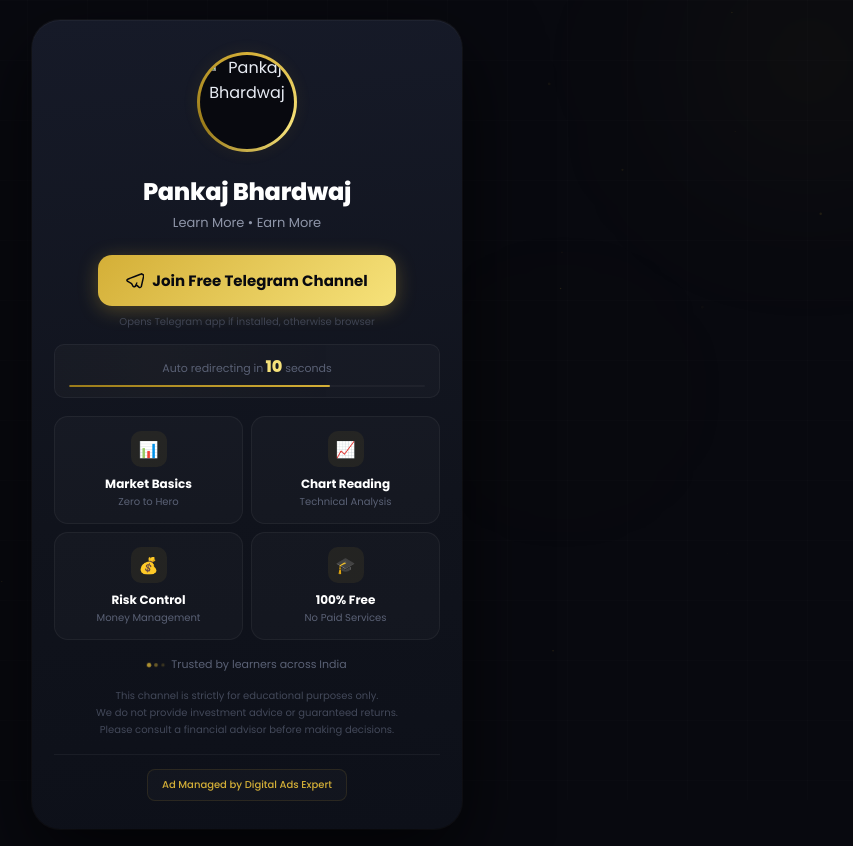
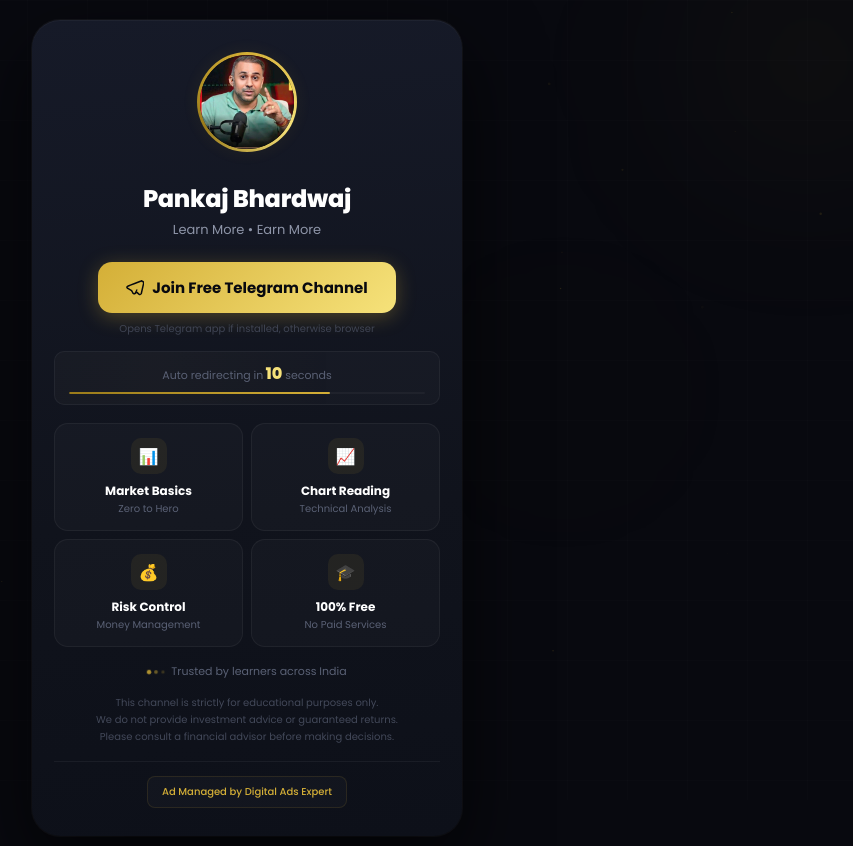
Before and after one commit to primereachadsagency-oss/pankaj12feb, a plain HTML site: page index.html in a window 1280 px wide. Shown: the whole page, without its empty margins (393-1246 px from the left). Drawn offline with Linux system fonts and the light colour scheme.

Commit message:
Update index.html

```diff
--- a/index.html
+++ b/index.html
@@ -482,7 +482,7 @@
   <div class="profile-section">
     <div class="profile-glow"></div>
     <div class="profile-border">
-      <img src="Pankaj11.jpeg" alt="Pankaj Bhardwaj">
+      <img src="Pankaj11.jpg" alt="Pankaj Bhardwaj">
     </div>
   </div>
 
```
